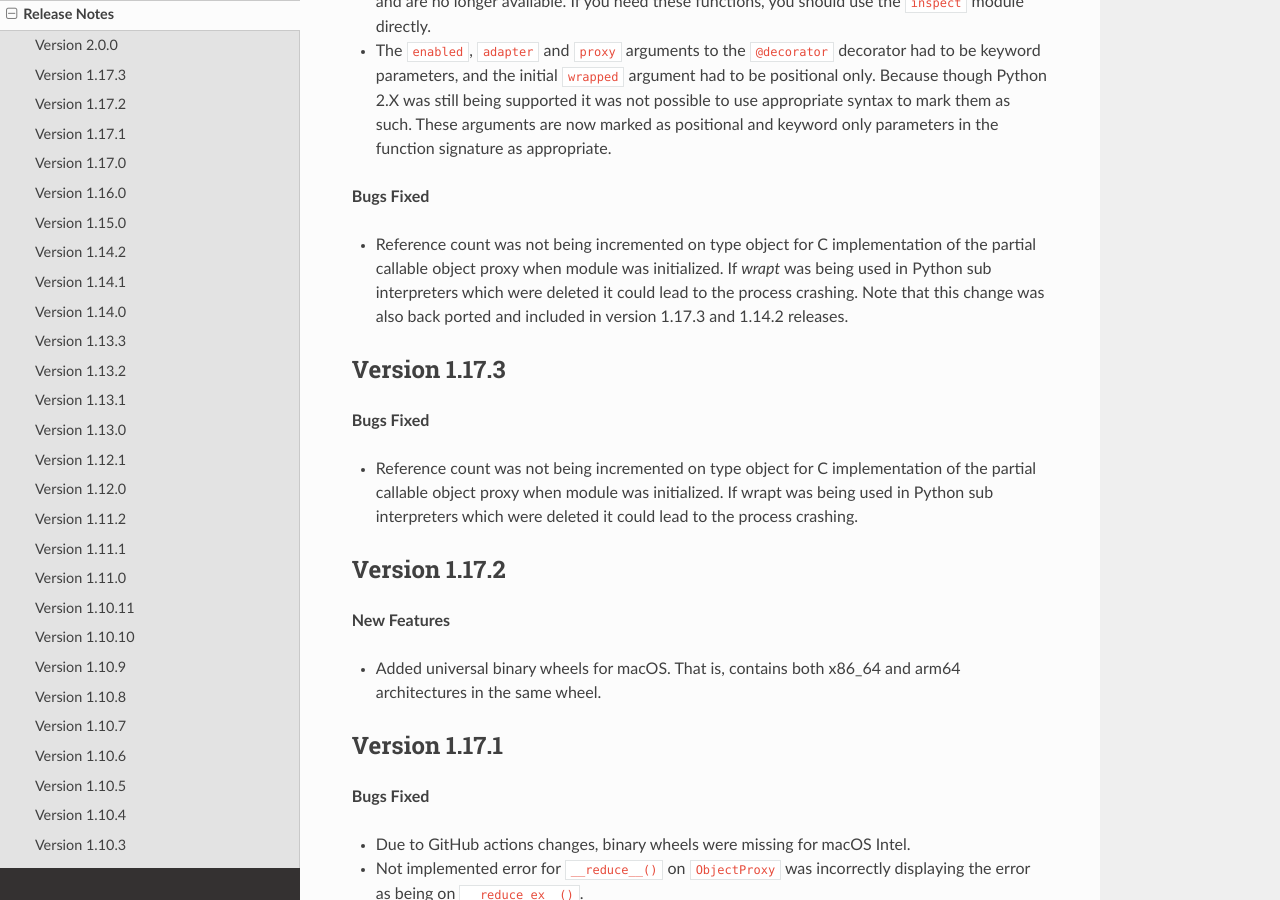
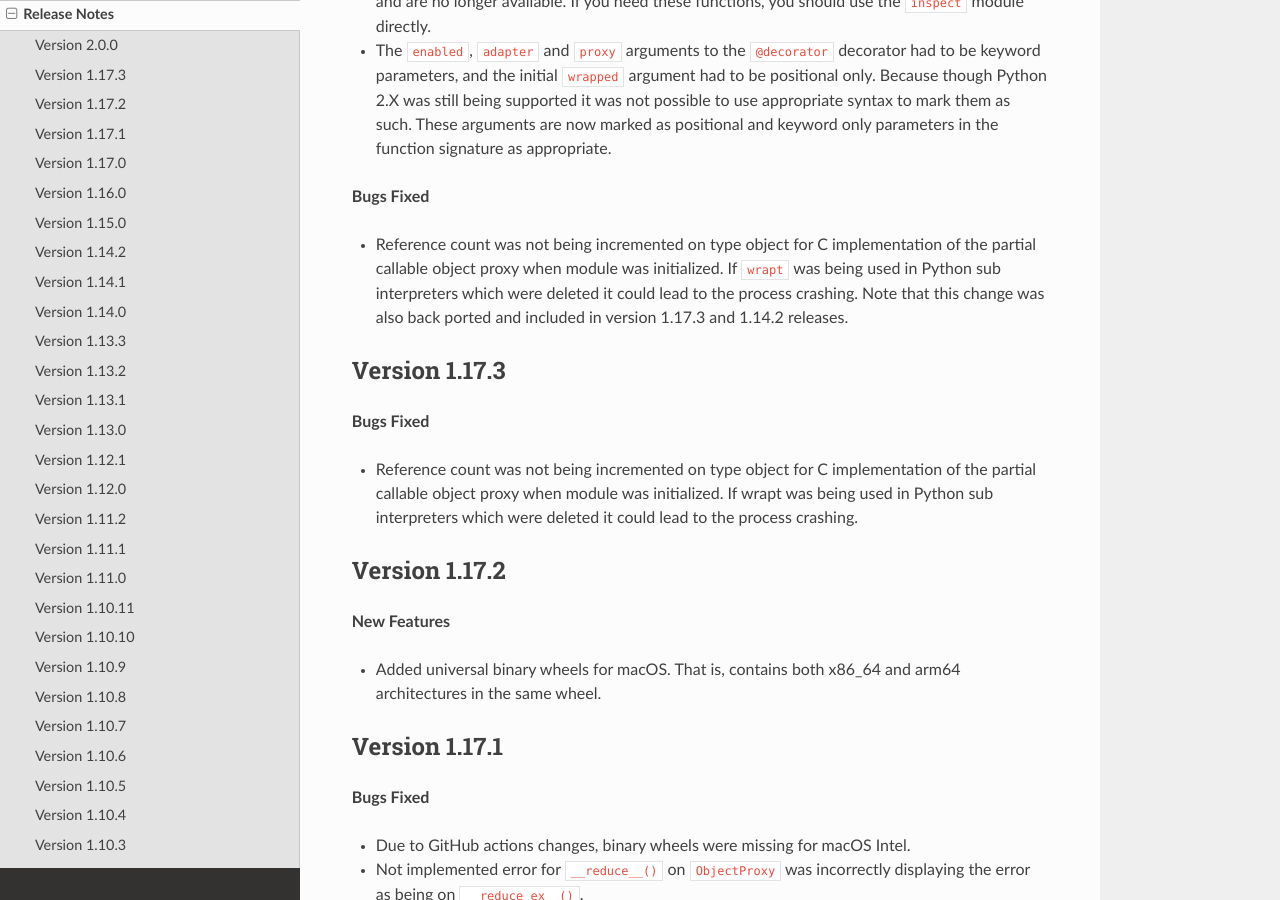
Before and after one commit to GrahamDumpleton/wrapt, a Sphinx documentation site: the page built from docs/changes.rst, in a window 1280 px wide and 900 px high, scrolled down 1158 px. Built offline with Sphinx 7.4.7 and the Read the Docs theme 3.1.0, drawn with Linux system fonts in a browser that asks for light colours.

Commit message:
Fix inline code formatting.

```diff
--- a/docs/changes.rst
+++ b/docs/changes.rst
@@ -67,7 +67,7 @@ these reasons a major version bump is being made.
 **Bugs Fixed**
 
 * Reference count was not being incremented on type object for C implementation
-  of the partial callable object proxy when module was initialized. If `wrapt`
+  of the partial callable object proxy when module was initialized. If ``wrapt``
   was being used in Python sub interpreters which were deleted it could lead
   to the process crashing. Note that this change was also back ported and
   included in version 1.17.3 and 1.14.2 releases.
```
